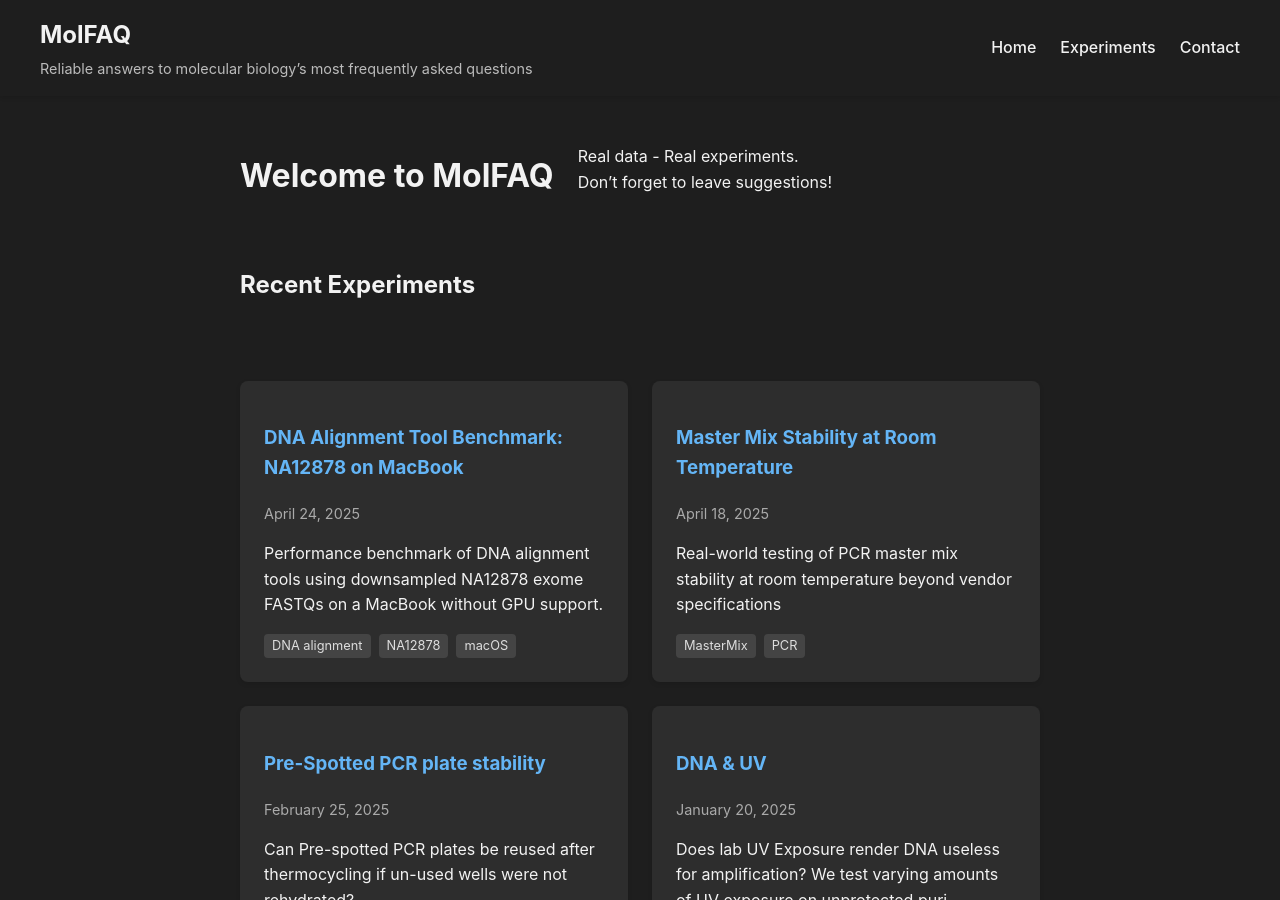
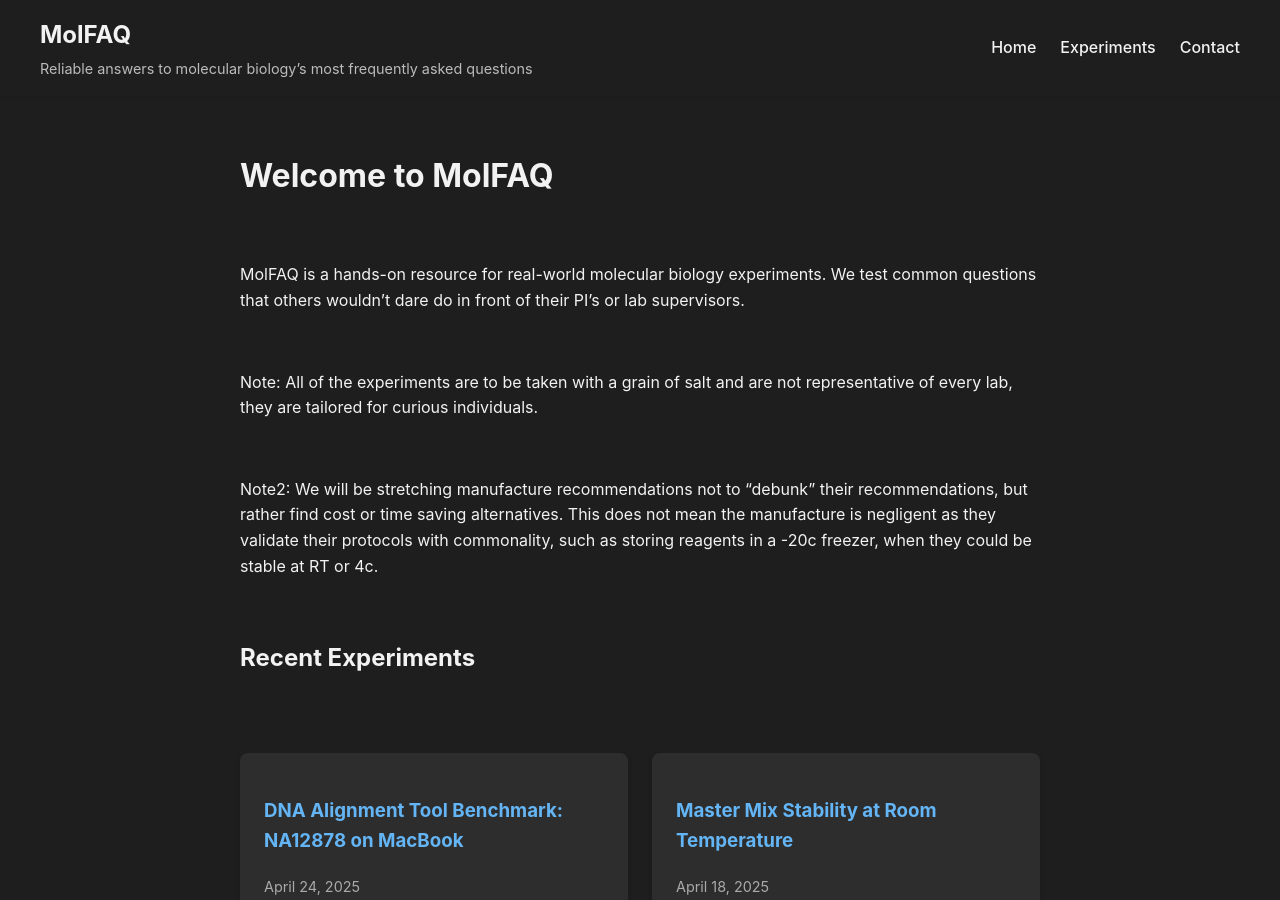
Before and after one commit to DylanCosto/DylanCosto.github.io, a Jekyll site: the page built from index.md, in a window 1280 px wide and 900 px high. Built offline with Jekyll 4.4.1, drawn with Linux system fonts in a browser that asks for light colours.

Commit message:
Update Index

```diff
--- a/index.md
+++ b/index.md
@@ -6,8 +6,12 @@ permalink: /
 
 # Welcome to MolFAQ
 
-Real data - Real experiments.
-Don't forget to leave suggestions!
+MolFAQ is a hands-on resource for real-world molecular biology experiments. We test common questions that others wouldn't dare do in front of their PI's or lab supervisors.
+
+Note: All of the experiments are to be taken with a grain of salt and are not representative of every lab, they are tailored for curious individuals.
+
+Note2: We will be stretching manufacture recommendations not to "debunk" their recommendations, but rather find cost or time saving alternatives. This does not mean the manufacture is negligent as they validate their protocols with commonality, such as storing reagents in a -20c freezer, when they could be stable at RT or 4c.
+
 
 ## Recent Experiments
 
```
